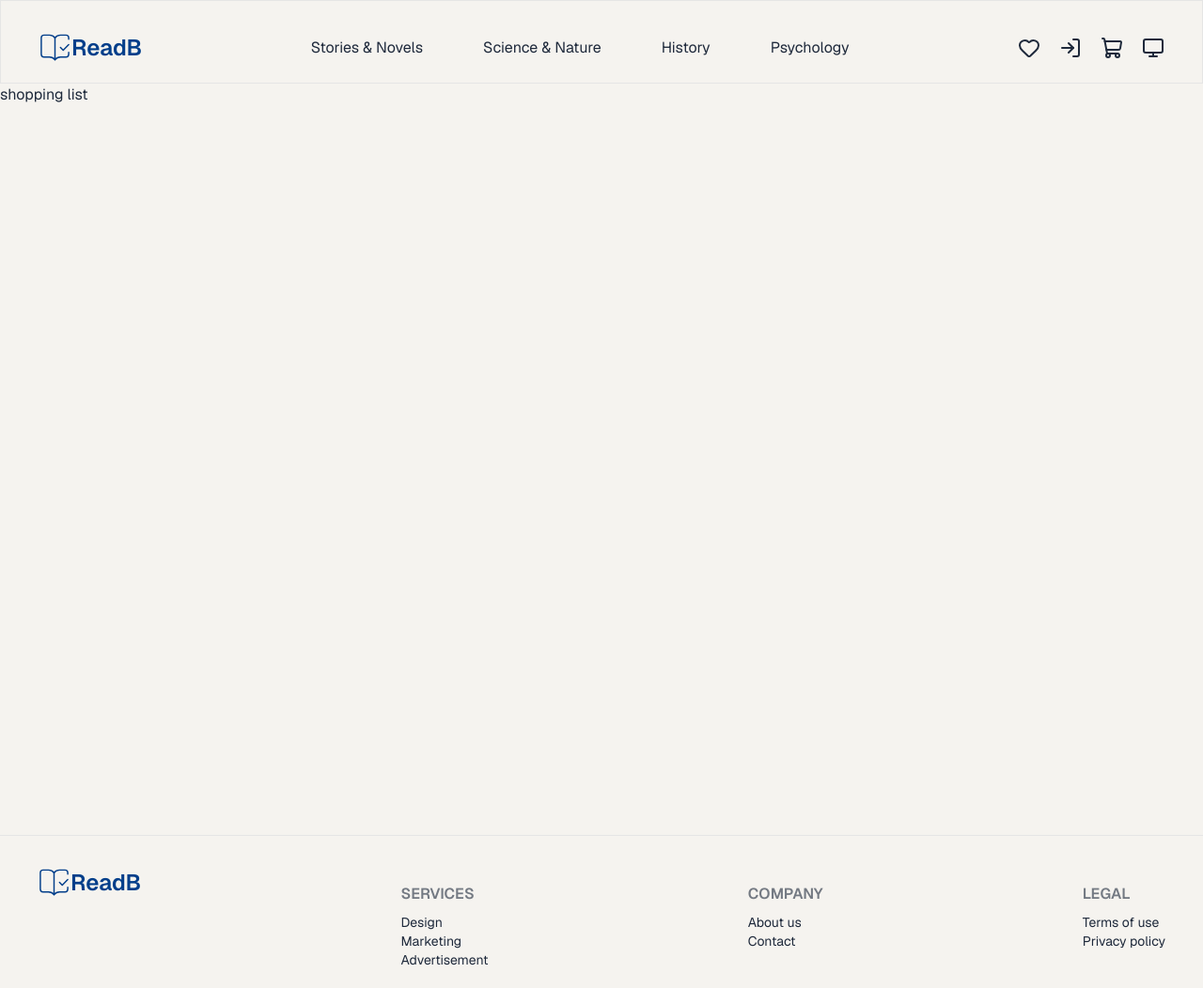
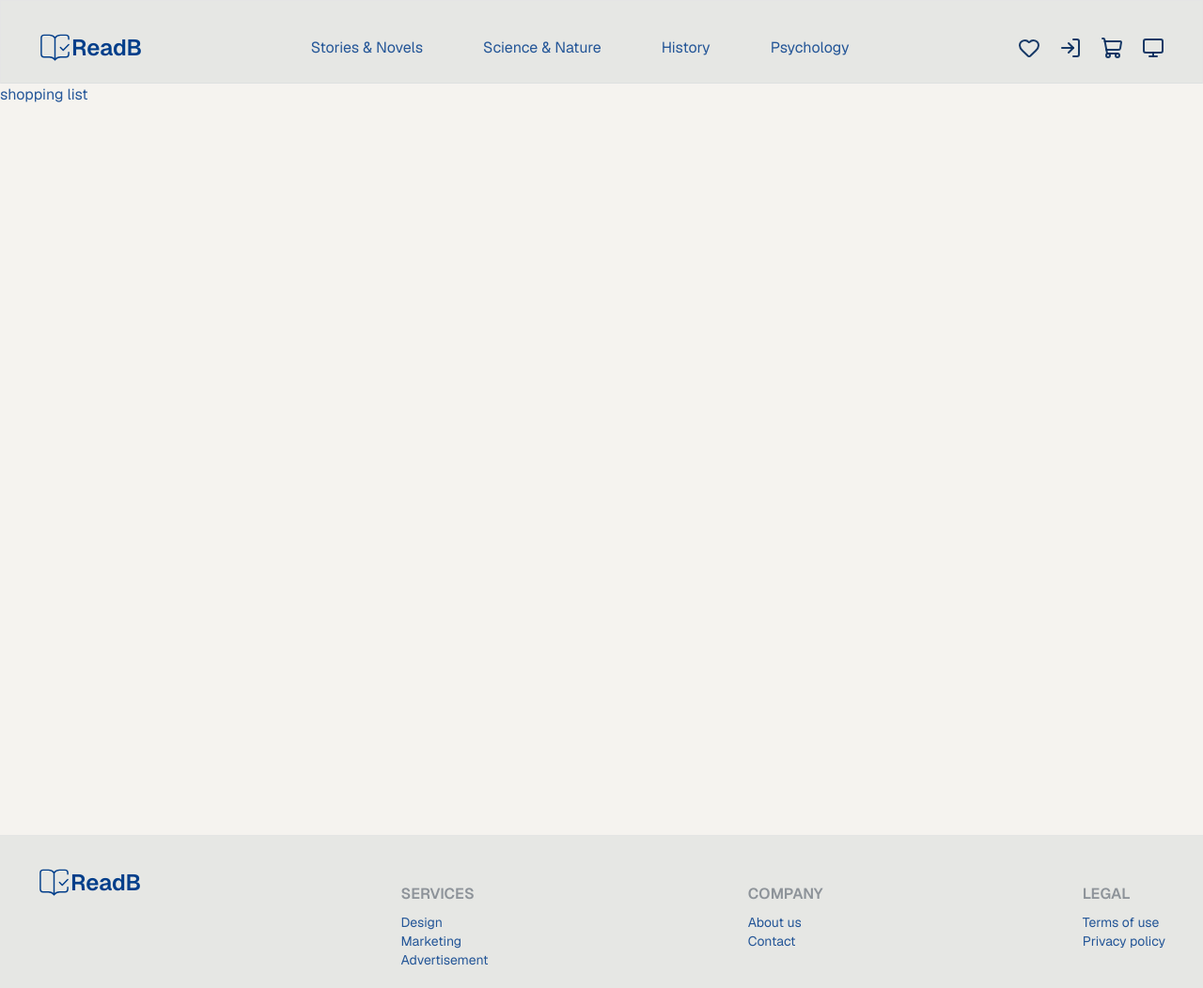
Before and after one commit to Hanieh-yousefzadeh/book-store, a Next.js app: page /cart in a window 1280 px wide. Shown: the whole page at 94% size. Built offline with nearby package versions, Linux system fonts and the light colour scheme.

Commit message:
style : add popular and latest section in home

```diff
--- a/app/(shop)/page.tsx
+++ b/app/(shop)/page.tsx
@@ -2,6 +2,8 @@ import Link from "next/link";
 import { Suspense } from "react";
 import HomeBooks from "@/components/homebooks";
 import Hero from "@/components/hero";
+import PopularBook from "@/components/popularbook"
+import LatestBook from "@/components/latestbook";
 
 export default function Home() {
   return (
@@ -10,12 +12,40 @@ export default function Home() {
       <section>
         <Hero />
 
-        <div className="mt-20 flex justify-start ">
-          <Link href="/categoris" className="text-lg font-medium"> Show All Books </Link>
+        <div className="mt-20 flex-col justify-start ">
+          <Link href="/categoris" className="text-lg font-medium "> Show All Books </Link>
+          <div className="border-b-2 w-20 border-[#023d8ada] "></div>
         </div>
-        <Suspense fallback={<p>Loading books...</p>}>
+        <Suspense fallback={
+          <div className="flex items-center justify-center pt-60">
+            <span className="loading loading-spinner loading-xl"></span>
+          </div>}>
           <HomeBooks />
         </Suspense>
+
+        <div className="pt-28">
+          <h2 className="text-lg font-medium ">Popular</h2>
+          <div className="border-b-2 w-15 border-[#023d8ada]"></div>
+          <Suspense fallback={
+            <div className="flex items-center justify-center pt-60">
+              <span className="loading loading-spinner loading-xl"></span>
+            </div>}>
+            <PopularBook />
+          </Suspense>
+        </div>
+
+        <div className="pt-28">
+          <h2 className="text-lg font-medium ">Latest</h2>
+          <div className="border-b-2 w-15 border-[#023d8ada]"></div>
+          <Suspense fallback={
+            <div className="flex items-center justify-center pt-60">
+              <span className="loading loading-spinner loading-xl"></span>
+            </div>}>
+            <LatestBook />
+          </Suspense>
+        </div>
+
+
 
       </section>
     </main>
--- a/app/globals.css
+++ b/app/globals.css
@@ -64,7 +64,7 @@
 
 :root {
     --background: #f5f3ef;
-  --foreground: #1e293b;
+  --foreground: #023d8ada;
   --card: oklch(1 0 0);
   --card-foreground: oklch(0.145 0 0);
   --popover: oklch(1 0 0);
--- a/components/bookList.tsx
+++ b/components/bookList.tsx
@@ -4,14 +4,18 @@ import type { book } from "@/types/book";
 export default function BookList({ books }: { books: book[] }) {
 
     return (
-        <div className="flex flex-wrap gap-12 justify-between mt-10 ">
+        <div className="flex flex-wrap  justify-between mt-10 ">
             {books.map((book) => (
 
-                <Link key={book.key} href={`/book/${book.key.split("/").pop()}`} className="w-62">
-                    {book.cover_i ? (<img className="w-72 h-80 rounded-lg" src={`https://covers.openlibrary.org/b/id/${book.cover_i}-M.jpg`} />) : <img src={`https://covers.openlibrary.org/b/id/240720-M.jpg`} className="w-62 h-80 rounded-lg" />}
-                    <div className="pl-3  w-60 pt-5">
-                        <h3 className=" text-sm font-semibold line-clamp-1">{book.title}</h3>
-                        <p className="line-clamp-1 pt-2"> <span className="mr-2">Author:</span>{book.author_name?.join(", ")}</p>
+                <Link key={book.key} href={`/book/${book.key.split("/").pop()}`} className="w-67 border rounded-lg pr-3 pl-5 py-5 hover:-translate-y-3 hover:transition-transform border-[#023d8a2f]">
+                    {book.cover_i ? (<img className="w-57 h-67 rounded-lg  " src={`https://covers.openlibrary.org/b/id/${book.cover_i}-M.jpg`} />) : <img src={`https://covers.openlibrary.org/b/id/240720-M.jpg`} className="w-57 h-67 rounded-lg " />}
+                    <div className="pt-4  w-60 pr-4">
+                        <h3 className=" text-base font-semibold line-clamp-1">{book.title}</h3>
+                        <div className="flex items-center justify-between pt-3">
+                            <p className="line-clamp-1  text-[#1e293bbc] text-sm w-45"> <span className="mr-1.5">By</span>{book.author_name?.join(", ")}</p>
+                            <p className=" font-semibold  text-[#E6E7E4] bg-[#023d8adc] py-1 px-2 rounded-sm">$20.0</p>
+                        </div>
+
                     </div>
                 </Link>
 
--- a/components/categoryNav.tsx
+++ b/components/categoryNav.tsx
@@ -8,10 +8,10 @@ export default function CategoryNav() {
 
     return (
         <div className="flex gap-16 justify-center ">
-            <Link href="/categoris/fiction" className={pathName === "/categoris/fiction" ? "text-[#023e8a] font-bold" : ""}>Stories & Novels</Link>
-            <Link href="/categoris/biology" className={pathName === "/categoris/biology" ? "text-[#023e8a] font-bold" : ""}>Science & Nature</Link>
-            <Link href="/categoris/history" className={pathName === "/categoris/history" ? "text-[#023e8a] font-bold" : ""}>History</Link>
-            <Link href="/categoris/cognitive_psychology" className={pathName === "/categoris/cognitive_psychology" ? "text-[#023e8a] font-bold" : ""}>Psychology</Link>
+            <Link href="/categoris/fiction" className={pathName === "/categoris/fiction" ? "text-[#023e8a] font-bold border-b border-[#023e8a] pb-1" : ""}>Stories & Novels</Link>
+            <Link href="/categoris/biology" className={pathName === "/categoris/biology" ? "text-[#023e8a] font-bold border-b border-[#023e8a] pb-1" : ""}>Science & Nature</Link>
+            <Link href="/categoris/history" className={pathName === "/categoris/history" ? "text-[#023e8a] font-bold border-b border-[#023e8a] pb-1" : ""}>History</Link>
+            <Link href="/categoris/cognitive_psychology" className={pathName === "/categoris/cognitive_psychology" ? "text-[#023e8a] font-bold border-b border-[#023e8a] pb-1" : ""}>Psychology</Link>
         </div>
     )
 
--- a/components/footer.tsx
+++ b/components/footer.tsx
@@ -3,7 +3,7 @@ import {BookOpenCheck} from "lucide-react"
 export default function Footer() {
     return (
 
-        <footer className=" flex items-baseline justify-between px-10 pb-5 border-t ">
+        <footer className=" flex items-baseline bg-[#02304710] justify-between px-10 pb-5 border-t ">
             <aside>
 
                 <p className="pt-8">
@@ -11,18 +11,18 @@ export default function Footer() {
                 </p>
             </aside>
             <nav className="flex flex-col text-base">
-                <h6 className="footer-title">Services</h6>
+                <h6 className="footer-title text-[#1e293bbc]">Services</h6>
                 <a className="link link-hover text-sm">Design</a>
                 <a className="link link-hover text-sm">Marketing</a>
                 <a className="link link-hover text-sm">Advertisement</a>
             </nav>
             <nav className="flex flex-col text-base">
-                <h6 className="footer-title">Company</h6>
+                <h6 className="footer-title text-[#1e293bbc]">Company</h6>
                 <a className="link link-hover text-sm">About us</a>
                 <a className="link link-hover text-sm">Contact</a>
             </nav>
             <nav className="flex flex-col text-base">
-                <h6 className="footer-title">Legal</h6>
+                <h6 className="footer-title text-[#1e293bbc]">Legal</h6>
                 <a className="link link-hover text-sm">Terms of use</a>
                 <a className="link link-hover text-sm">Privacy policy</a>
             </nav>
--- a/components/header.tsx
+++ b/components/header.tsx
@@ -29,13 +29,13 @@ export default function Header() {
     }, [])
 
     return (
-        <nav className="flex flex-col pt-8 pb-5 gap-5 lg:px-10 border border-b-[#023d8a25">
+        <nav className="flex flex-col pt-8 pb-5 gap-5 lg:px-10 border border-b-[#023d8a0a] bg-[#02304710]">
             <div className="flex justify-between items-center">
                 <Link href="/" className="flex text-2xl font-semibold items-center text-[#023e8a]"><BookOpenCheck  size={35} strokeWidth={1}/>ReadB</Link>
                 <Suspense fallback={<div className="flex justify-center">Loading...</div>}>
                     <CategoryNav />
                 </Suspense>
-                <div className="flex gap-5 items-center">
+                <div className="flex gap-5 items-center text-[#062b5ced]">
                     <Link href="/favorite"><Heart /></Link>
                     {mounted && (
                         user ? (<button className="cursor-pointer" onClick={handleLogout}><LogOut /></button>) : (<Link href="/login"><LogIn/></Link>)
--- /dev/null
+++ b/components/latestbook.tsx
@@ -0,0 +1,9 @@
+import { GetBooks } from "@/api/getbooks";
+import BookList from "@/components/bookList";
+
+export default async function LatestBook() {
+    const books = await GetBooks(10)
+    const latestBooks = books.slice(-5);
+
+    return <BookList books={latestBooks}  />;
+}
--- /dev/null
+++ b/components/popularbook.tsx
@@ -0,0 +1,9 @@
+import { GetBooks } from "@/api/getbooks";
+import BookList from "@/components/bookList";
+
+export default async function PopularBook() {
+    const books = await GetBooks(20)
+    const latestBooks = books.slice(-5);
+
+    return <BookList books={latestBooks}  />;
+}
--- a/components/theme.tsx
+++ b/components/theme.tsx
@@ -48,9 +48,9 @@ export default function Theme() {
             </DropdownMenuTrigger>
 
             <DropdownMenuContent >
-                <DropdownMenuItem onClick={() => setTheme("light")}> <SunMedium /> </DropdownMenuItem>
-                <DropdownMenuItem onClick={() => setTheme("dark")}> <Moon />  </DropdownMenuItem>
-                <DropdownMenuItem onClick={() => setTheme("system")}> <Monitor /> </DropdownMenuItem>
+                <DropdownMenuItem onClick={() => setTheme("light")}>  <SunMedium /> Light </DropdownMenuItem>
+                <DropdownMenuItem onClick={() => setTheme("dark")}> <Moon /> Dark </DropdownMenuItem>
+                <DropdownMenuItem onClick={() => setTheme("system")}> <Monitor /> System </DropdownMenuItem>
             </DropdownMenuContent>
         </DropdownMenu>
     )
```
Also changed, not shown: components/categoryBooks.tsx (+10 -7 lines).
